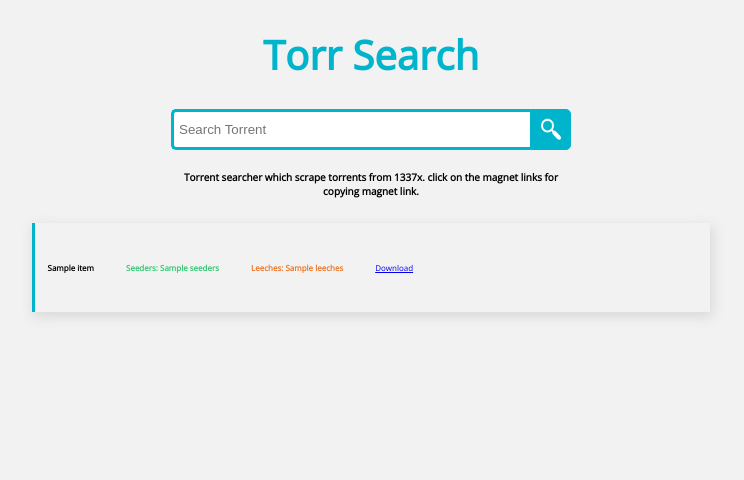
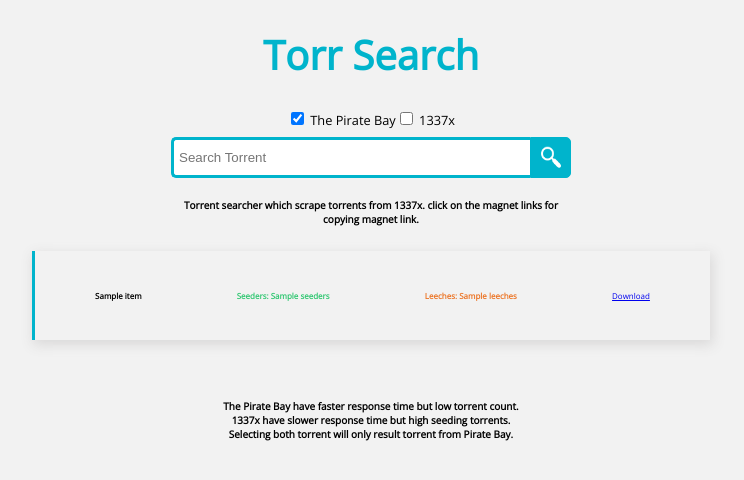
Before and after one commit to dwivedi-ritik/torrent-scrapper, a Flask app: template templates/index.html in a window 1280 px wide. Shown: the top 480 px of the page, without its empty margins (269-1013 px from the left). Run offline with Flask 2, Linux system fonts and the light colour scheme; the template is opened without the code that fills it: most values are stand-ins (such as "Sample title", 1, 10 or a date in 2020).

Commit message:
added pirate bay

```diff
--- a/app.py
+++ b/app.py
@@ -1,5 +1,8 @@
 from flask import Flask , jsonify , render_template , url_for , request
+
 import torrent
+
+from torrs import piratebay
 
 app = Flask(__name__)
 
@@ -7,8 +10,14 @@
 def home():
     if request.method == 'POST':
         inp = request.form['query']
-        tor = torrent.Tor1377x()
-        movie_details = tor.get_json(inp)
+        msg = ""
+        check_lists = request.form.getlist("cb")
+        if "tpb" in check_lists:
+            movie_details  = piratebay.pirate(inp)
+        else:
+            tor = torrent.Tor1377x()
+            movie_details = tor.get_json(inp)
+
         if len(movie_details["movie_info"]) == 0:
             msg = "No Result Found"
         else:
@@ -18,4 +27,4 @@
         return render_template("index.html")
 
 if __name__ == "__main__":
-    app.run()
+    app.run(debug=True)
--- a/static/index.js
+++ b/static/index.js
@@ -1,8 +1,10 @@
 
 let magnets = document.querySelectorAll(".magnets-inp")
-magnets.forEach(mag=>{
-    mag.addEventListener('click' , ()=>{
+magnets.forEach(mag => {
+    mag.addEventListener('click', () => {
         mag.select()
         document.execCommand('copy')
     })
 })
+
+document.getElementById("tpb").defaultChecked = true;
--- a/static/style.css
+++ b/static/style.css
@@ -65,7 +65,7 @@
   max-width: 400px;
   min-width: auto;
 }
-.wrap p{
+p{
   margin-top: 5%;
   text-align: center;
   font-size: 10px;
@@ -77,14 +77,24 @@
     flex-direction: column;
     align-items: center;
 }
+.checkbox{
+  display: flex;
+  justify-content: center;
+  align-items: center;
+  margin-bottom: 2%;
+}
+label{
+  font-size: 0.8rem;
+  font-weight: 300;
 
+}
 .tor {
   margin-top: 15px;
   padding: 0.8rem;
   font-size: 0.5rem;
   display: flex;
   align-items: center;
-  gap:2rem;
+  justify-content: space-around;
   min-width: auto;
   height: auto;
   min-height: 4rem;
--- a/templates/index.html
+++ b/templates/index.html
@@ -14,11 +14,23 @@
     <div class="up">
         <h1>Torr Search</h1>
         <div class="wrap">
-            <form class="search" method="POST">
-                <input type="text" class="searchTerm" placeholder="Search Torrent" name="query">
-                <button type="submit" class="searchButton" value="">
-                    <img src="./static/search.png" class="ico" alt="" type="submit">
-                </button>
+            <form method="POST">
+                <div class="checkbox">
+                    <label>
+                        <input type="checkbox" value="tpb" name="cb" id="tpb">
+                        The Pirate Bay
+                    </label>
+                    <label>
+                        <input type="checkbox" value="1337x" name="cb">
+                        1337x
+                    </label>
+                </div>
+                <div class="search">
+                    <input type="text" class="searchTerm" placeholder="Search Torrent" name="query">
+                    <button type="submit" class="searchButton" value="">
+                        <img src="./static/search.png" class="ico" alt="" type="submit">
+                    </button>
+                </div>
             </form>
             <p>Torrent searcher which scrape torrents from 1337x.
                 click on the magnet links for copying magnet link.
@@ -28,6 +40,7 @@
             </div>
         </div>
     </div>
+
     <div class="res">
         {% for item in res%}
         <div class="tor">
@@ -39,6 +52,13 @@
         </div>
         {% endfor %}
     </div>
+    <footer>
+        <p>The Pirate Bay have faster response time but low torrent count.<br>
+            1337x have slower response time but high seeding torrents. <br>
+            Selecting both torrent will only result torrent from Pirate Bay. <br>
+        </p>
+
+    </footer>
 </body>
 <script src={{ url_for('static' ,filename='index.js' )}}>
 </script>
```
Also changed, not shown: torrs/piratebay.py (added, +44 -0 lines), readme.md.
